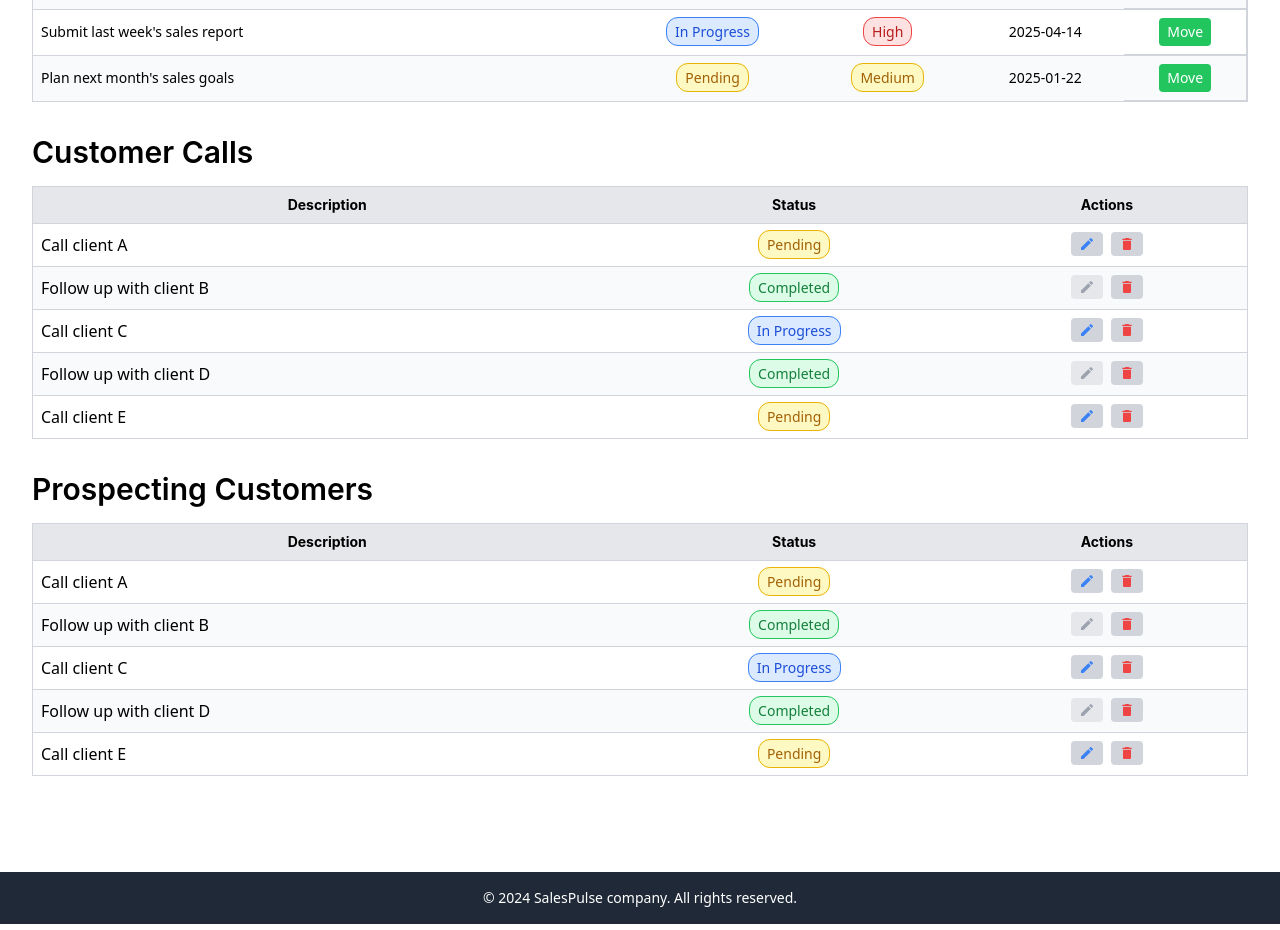
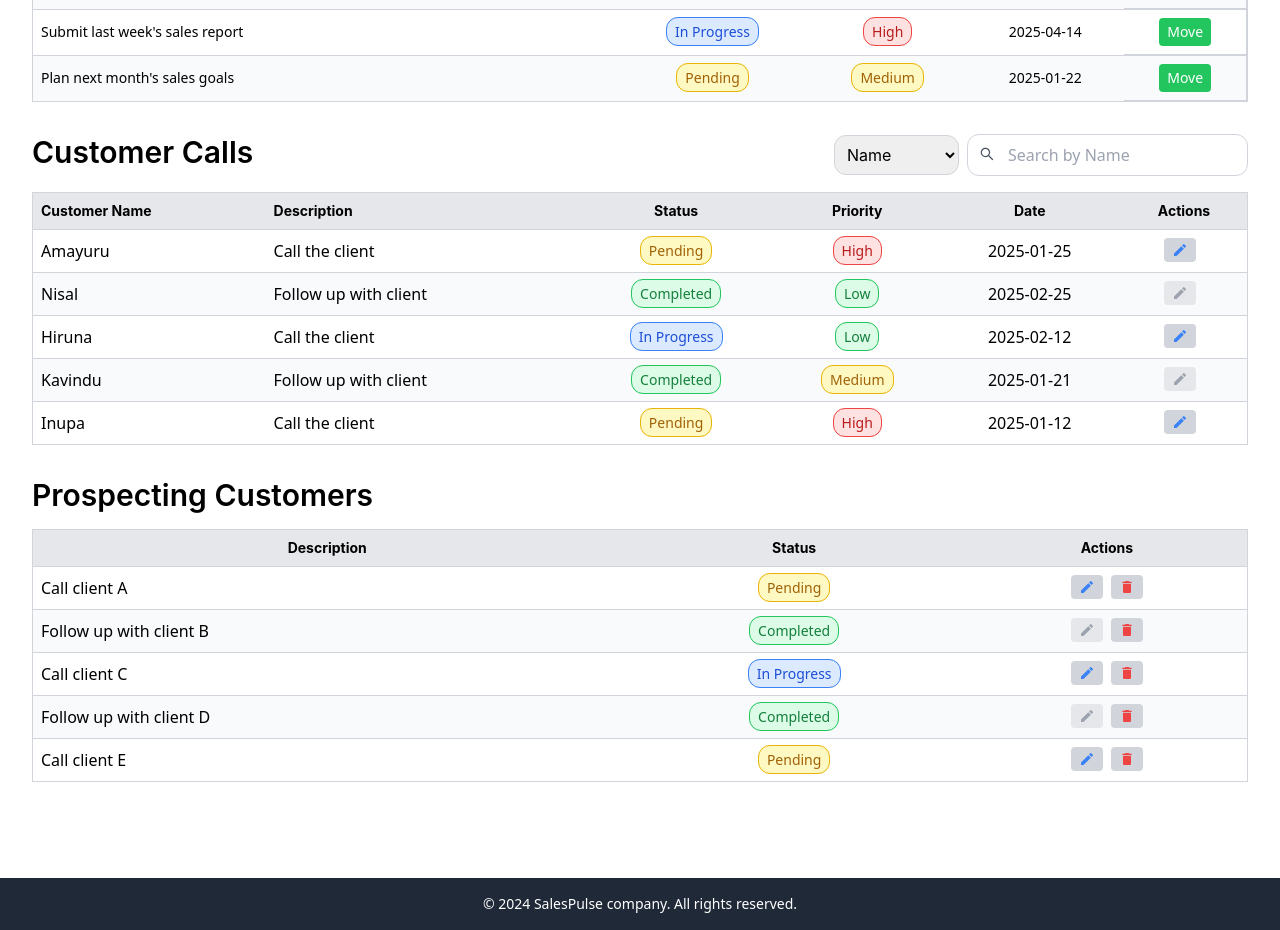
Before and after one commit to dilshanka/AI-Sprint, a React (Vite) app: page /home in a window 1280 px wide. Shown: the part 1520-2450 px from the top of the page. Built offline with nearby package versions, Linux system fonts and the light colour scheme; a web font is replaced by a local one.

Commit message:
Implement search functionality

```diff
--- /dev/null
+++ b/src/components/SearchBar.tsx
@@ -0,0 +1,48 @@
+import { AiOutlineSearch } from "react-icons/ai";
+
+interface SearchBarProps {
+  placeholder?: string;
+  value: string;
+  onChange: (e: React.ChangeEvent<HTMLInputElement>) => void;
+  columns: string[];
+  selectedColumn: string;
+  onColumnChange: (e: React.ChangeEvent<HTMLSelectElement>) => void;
+}
+
+const SearchBar: React.FC<SearchBarProps> = ({
+  placeholder = "Search",
+  value,
+  onChange,
+  columns,
+  selectedColumn,
+  onColumnChange,
+}) => {
+  return (
+    <div className="flex items-center gap-2 mb-4">
+        <select
+        value={selectedColumn}
+        onChange={onColumnChange}
+        className="px-2 py-2 border rounded-xl border-gray-300 focus:outline-none focus:ring-2 focus:ring-blue-100 cursor-pointer font-inter"
+      >
+        {columns.map((column, index) => (
+          <option key={index} value={column}>
+            {column}
+          </option>
+        ))}
+      </select>
+      <div className="relative flex-grow">
+        <input
+          type="text"
+          placeholder={placeholder}
+          value={value}
+          onChange={onChange}
+          className="w-full px-2 py-2 pl-10 border rounded-xl border-gray-300 focus:outline-none focus:ring-2 focus:ring-blue-100"
+        />
+        <AiOutlineSearch className="absolute left-3 top-3 text-gray-600" />
+      </div>
+
+    </div>
+  );
+};
+
+export default SearchBar;
--- /dev/null
+++ b/src/constants/customerCalls.tsx
@@ -0,0 +1,7 @@
+export const customerCalls = [
+    { name: "Amayuru", description: "Call the client", status: "Pending", priority: "High", endDate: "2025-01-25" },
+    { name: "Nisal", description: "Follow up with client", status: "Completed", priority: "Low", endDate: "2025-02-25" },
+    { name: "Hiruna", description: "Call the client", status: "In Progress", priority: "Low", endDate: "2025-02-12" },
+    { name: "Kavindu", description: "Follow up with client", status: "Completed", priority: "Medium", endDate: "2025-01-21" },
+    { name: "Inupa", description: "Call the client", status: "Pending", priority: "High", endDate: "2025-01-12" },
+  ];
--- a/src/section/Home/CustomerCalls.tsx
+++ b/src/section/Home/CustomerCalls.tsx
@@ -1,30 +1,34 @@
 import DeleteModal from "@/components/Home/DeleteModal";
 import EditModal from "@/components/Home/EditModal";
+import SearchBar from "@/components/SearchBar";
+import { customerCalls } from "@/constants/customerCalls";
 import { useState } from "react";
-import { MdDelete, MdEdit } from "react-icons/md";
+import { MdEdit } from "react-icons/md";
 
 const CustomerCalls = () => {
-  const [calls, setCalls] = useState([
-    { description: "Call client A", status: "Pending" },
-    { description: "Follow up with client B", status: "Completed" },
-    { description: "Call client C", status: "In Progress" },
-    { description: "Follow up with client D", status: "Completed" },
-    { description: "Call client E", status: "Pending" },
-  ]);
-
+  const [calls, setCalls] = useState(customerCalls);
   const [isEditModalOpen, setEditModalOpen] = useState(false);
   const [isDeleteModalOpen, setDeleteModalOpen] = useState(false);
   const [currentIndex, setCurrentIndex] = useState<number | null>(null);
+  const [searchQuery, setSearchQuery] = useState("");
+  const [selectedColumn, setSelectedColumn] = useState("Name");
+
+  const filteredCalls = calls.filter((call) => {
+    const columnValue = call[selectedColumn.toLowerCase() as keyof typeof call];
+    return columnValue
+      ? columnValue.toString().toLowerCase().includes(searchQuery.toLowerCase())
+      : false;
+  });
 
   const handleEditClick = (index: number) => {
     setCurrentIndex(index);
     setEditModalOpen(true);
   };
 
-  const handleDeleteClick = (index: number) => {
-    setCurrentIndex(index);
-    setDeleteModalOpen(true);
-  };
+  // const handleDeleteClick = (index: number) => {
+  //   setCurrentIndex(index);
+  //   setDeleteModalOpen(true);
+  // };
 
   const handleEditSave = (newDescription: string) => {
     if (currentIndex !== null) {
@@ -55,26 +59,56 @@ const CustomerCalls = () => {
     }
   };
 
+  const getPriorityStyles = (status: string) => {
+    switch (status) {
+      case "Low":
+        return "bg-green-100 text-green-700 border-green-500";
+      case "Medium":
+        return "bg-yellow-100 text-yellow-700 border-yellow-500";
+      case "High":
+        return "bg-red-100 text-red-700 border-red-500";
+      default:
+        return "bg-gray-100 text-gray-700 border-gray-500";
+    }
+  };
+
   return (
     <div className="mt-4 sm:mt-8">
-      <h2 className="capitalize font-inter font-semibold text-xl md:text-3xl mb-2 sm:mb-4">
-        Customer Calls
-      </h2>
+      <div className="flex justify-between">
+        <h2 className="capitalize font-inter font-semibold text-xl md:text-3xl mb-2 sm:mb-4">
+          Customer Calls
+        </h2>
+        {/* Search Bar */}
+        <SearchBar
+          placeholder={`Search by ${selectedColumn}`}
+          value={searchQuery}
+          onChange={(e) => setSearchQuery(e.target.value)}
+          columns={["Name", "Description", "Status", "Priority"]}
+          selectedColumn={selectedColumn}
+          onColumnChange={(e) => setSelectedColumn(e.target.value)}
+        />
+      </div>
       <table className="table-auto w-full border border-gray-300">
         <thead>
           <tr className="bg-gray-200 font-inter text-sm sm:text-center">
-            <th className="p-2 border-gray-300">Description</th>
+            <th className="p-2 border-gray-300 text-start">Customer Name</th>
+            <th className="p-2 border-gray-300 text-start">Description</th>
             <th className="p-2 border-gray-300">Status</th>
+            <th className="p-2 border-gray-300">Priority</th>
+            <th className="p-2 border-gray-300">Date</th>
             <th className="p-2 border-gray-300">Actions</th>
           </tr>
         </thead>
         <tbody>
-          {calls.map((call, index) => (
+          {filteredCalls.map((call, index) => (
             <tr
               key={index}
               className="hover:bg-gray-100 font-medium text-xs xsm:text-sm md:text-base even:bg-gray-50"
             >
               <td className="p-2 border-y border-l border-gray-300">
+                {call.name}
+              </td>
+              <td className="p-2 border-y border-gray-300">
                 {call.description}
               </td>
               <td className="p-2 border-y border-gray-300 text-center text-[10px] xsm:text-xs sm:text-sm">
@@ -85,6 +119,18 @@ const CustomerCalls = () => {
                 >
                   {call.status}
                 </span>
+              </td>
+              <td className="p-2 border-y border-gray-300 text-center text-[10px] xsm:text-xs sm:text-sm">
+                <span
+                  className={`px-1 xsm:px-2 py-1 rounded-xl border ${getPriorityStyles(
+                    call.priority
+                  )}`}
+                >
+                  {call.priority}
+                </span>
+              </td>
+              <td className="p-2 border-y border-gray-300 text-center">
+                {call.endDate}
               </td>
               <td className="p-2 border-y border-gray-300 text-center">
                 <button
@@ -98,13 +144,12 @@ const CustomerCalls = () => {
                 >
                   <MdEdit />
                 </button>
-
-                <button
+                {/* <button
                   onClick={() => handleDeleteClick(index)}
                   className="px-2 py-1 bg-gray-300 text-red-500 hover:bg-gray-500 hover:text-red-300 rounded"
                 >
                   <MdDelete />
-                </button>
+                </button> */}
               </td>
             </tr>
           ))}
```
